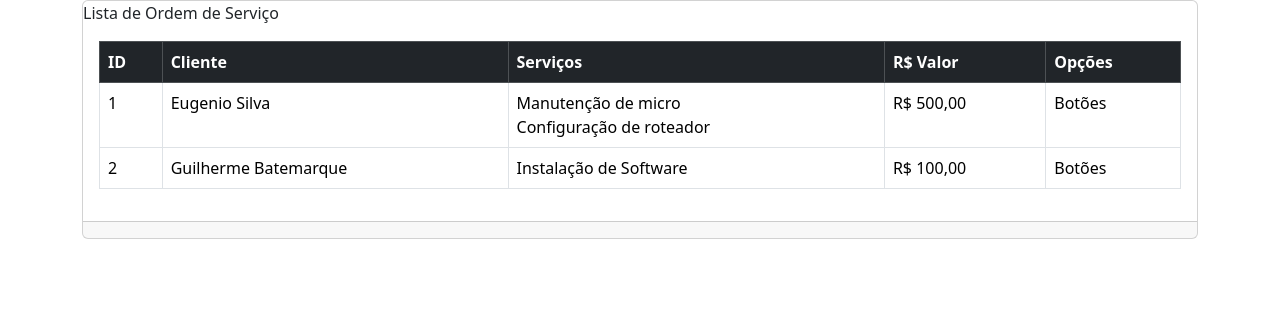
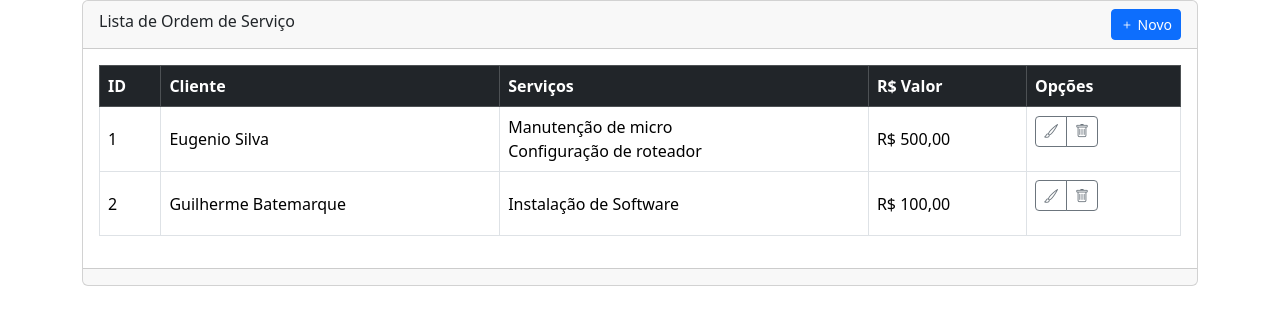
Before and after one commit to lipinhoo0/aula_php, a PHP site: page / in a window 1280 px wide. Shown: the top 325 px of the page. Run offline with PHP 8.4, Linux system fonts and the light colour scheme.

Commit message:
aula_21_03_2024_final

```diff
--- a/crud_mysqli/index.php
+++ b/crud_mysqli/index.php
@@ -5,19 +5,24 @@
     <meta charset="UTF-8">
     <meta name="viewport" content="width=device-width, initial-scale=1.0">
     <link href="https://cdn.jsdelivr.net/npm/bootstrap@5.3.3/dist/css/bootstrap.min.css" rel="stylesheet" integrity="sha384-QWTKZyjpPEjISv5WaRU9OFeRpok6YctnYmDr5pNlyT2bRjXh0JMhjY6hW+ALEwIH" crossorigin="anonymous">
+    <link rel="stylesheet" href="https://cdn.jsdelivr.net/npm/bootstrap-icons@1.11.3/font/bootstrap-icons.min.css">
     <title>Document</title>
 </head>
+
 <body>
 
     <div class="container">
         <div class="row">
             <div class="col">
                 <div class="card">
-                <card-header>
+                    <div class="card-header">
                         Lista de Ordem de Serviço
-                </card-header>
+                        <button class="btn btn-primary btn-sm float-end">
+                            <i class="bi bi-plus"></i> Novo
+                        </button>
+                    </div>
                     <div class="card-body">
-                    <table class="table table-bordered table-hover ">
+                        <table class="table table-bordered table-hover align-middle ">
                             <thead class="table-dark">
                                 <tr>
                                     <th>ID</th>
@@ -36,7 +41,14 @@
                                         Configuração de roteador
                                     </td>
                                     <td>R$ 500,00</td>
-                                <td>Botões</td>
+                                    <td>
+                                        <div class="btn-toolbar mb-3" role="toolbar" aria-label="Toolbar with button groups">
+                                            <div class="btn-group me-2" role="group" aria-label="First group">
+                                                <button type="button" class="btn btn-sm btn-outline-secondary bi bi-brush "></button>
+                                                <button type="button" class="btn btn-sm btn-outline-secondary bi bi-trash"></button>
+                                            </div>
+                                            </button>
+                                    </td>
                                 </tr>
                                 <tr>
                                     <td>2</td>
@@ -45,7 +57,14 @@
                                         Instalação de Software
                                     </td>
                                     <td>R$ 100,00</td>
-                                <td>Botões</td>
+                                    <td>
+                                        <div class="btn-toolbar mb-3" role="toolbar" aria-label="Toolbar with button groups">
+                                            <div class="btn-group me-2" role="group" aria-label="First group">
+                                                <button type="button" class="btn btn-sm btn-outline-secondary bi bi-brush "></button>
+                                                <button type="button" class="btn btn-sm btn-outline-secondary bi bi-trash"></button>
+                                            </div>
+                                            </button>
+                                    </td>
                                 </tr>
                             </tbody>
                         </table>
```
Also changed, not shown: crud_mysqli/form.php (+61 -0 lines). Lines whose indentation alone changed are shown as unchanged.
